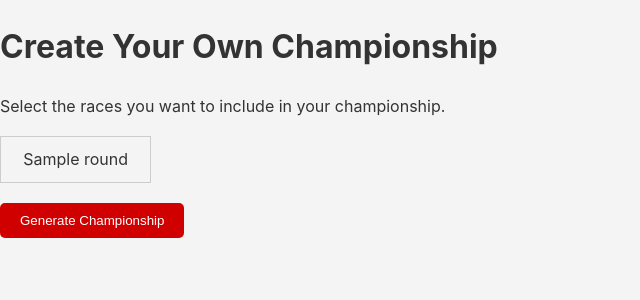
After one commit to NikoKiru/F1_Season_Calculator, a Python web app: template templates/create_championship.html in a window 1280 px wide. The commit adds this page. Shown: the top 300 px of the page, without its empty margins (0-640 px from the left). Run offline with Jinja, Linux system fonts and the light colour scheme; the template is opened without the code that fills it: most values are stand-ins (such as "Sample title", 1, 10 or a date in 2020).

Commit message:
Add create championship feature: implement API endpoint, HTML template, and update navigation

```diff
--- /dev/null
+++ b/templates/create_championship.html
@@ -0,0 +1,68 @@
+<!DOCTYPE html>
+<html lang="en">
+<head>
+    <meta charset="UTF-8">
+    <meta name="viewport" content="width=device-width, initial-scale=1.0">
+    <title>Create Championship</title>
+    <link rel="stylesheet" href="{{ url_for('static', filename='style.css') }}">
+    <style>
+        .race-grid {
+            display: grid;
+            grid-template-columns: repeat(auto-fill, minmax(150px, 1fr));
+            gap: 10px;
+            margin-bottom: 20px;
+        }
+        .race-block {
+            border: 1px solid #ccc;
+            padding: 10px;
+            text-align: center;
+            cursor: pointer;
+        }
+        .race-block.selected {
+            background-color: #a0e0a0;
+        }
+    </style>
+</head>
+<body>
+    <h1>Create Your Own Championship</h1>
+    <p>Select the races you want to include in your championship.</p>
+    <div class="race-grid" id="race-grid">
+        {% for number, name in rounds.items() %}
+            <div class="race-block" data-round-number="{{ number }}">{{ name }}</div>
+        {% endfor %}
+    </div>
+    <button id="generate-championship">Generate Championship</button>
+
+    <script>
+        document.addEventListener('DOMContentLoaded', function() {
+            const raceGrid = document.getElementById('race-grid');
+            const generateButton = document.getElementById('generate-championship');
+            const selectedRounds = new Set();
+
+            raceGrid.addEventListener('click', function(event) {
+                const target = event.target;
+                if (target.classList.contains('race-block')) {
+                    const roundNumber = target.dataset.roundNumber;
+                    if (selectedRounds.has(roundNumber)) {
+                        selectedRounds.delete(roundNumber);
+                        target.classList.remove('selected');
+                    } else {
+                        selectedRounds.add(roundNumber);
+                        target.classList.add('selected');
+                    }
+                }
+            });
+
+            generateButton.addEventListener('click', function() {
+                if (selectedRounds.size === 0) {
+                    alert('Please select at least one race.');
+                    return;
+                }
+                const roundsArray = Array.from(selectedRounds);
+                // Redirect to a URL that will be handled by a new API endpoint
+                window.location.href = `/api/create_championship?rounds=${roundsArray.join(',')}`;
+            });
+        });
+    </script>
+</body>
+</html>
--- a/templates/index.html
+++ b/templates/index.html
@@ -26,6 +26,7 @@
         </p>
 
         <div class="endpoint-list">
+            <a href="{{ url_for('views.create_championship_page') }}" class="endpoint-link">Create Your Own Championship</a>
             <a href="{{ url_for('views.championship_win_probability_page') }}" class="endpoint-link">Championship Win Probability</a>
             <a href="{{ url_for('views.all_championship_wins_page') }}" class="endpoint-link">All Championship Wins</a>
             <a href="{{ url_for('views.highest_position_page') }}" class="endpoint-link">Highest Position per Driver</a>
--- a/views.py
+++ b/views.py
@@ -2,6 +2,7 @@ from flask import (
     Blueprint, render_template
 )
 from .api import get_championship, all_championship_wins, highest_position, driver_positions, championship_win_probability, min_races_to_win
+from .rounds import ROUND_NAMES_2025
 
 bp = Blueprint('views', __name__)
 
@@ -49,3 +50,7 @@ def championship_win_probability_page():
     response = championship_win_probability()
     data = response.get_json()
     return render_template('championship_win_probability.html', data=data)
+
+@bp.route('/create_championship')
+def create_championship_page():
+    return render_template('create_championship.html', rounds=ROUND_NAMES_2025)
```
Also changed, not shown: api.py (+35 -2 lines), logic.py (+40 -0 lines).
